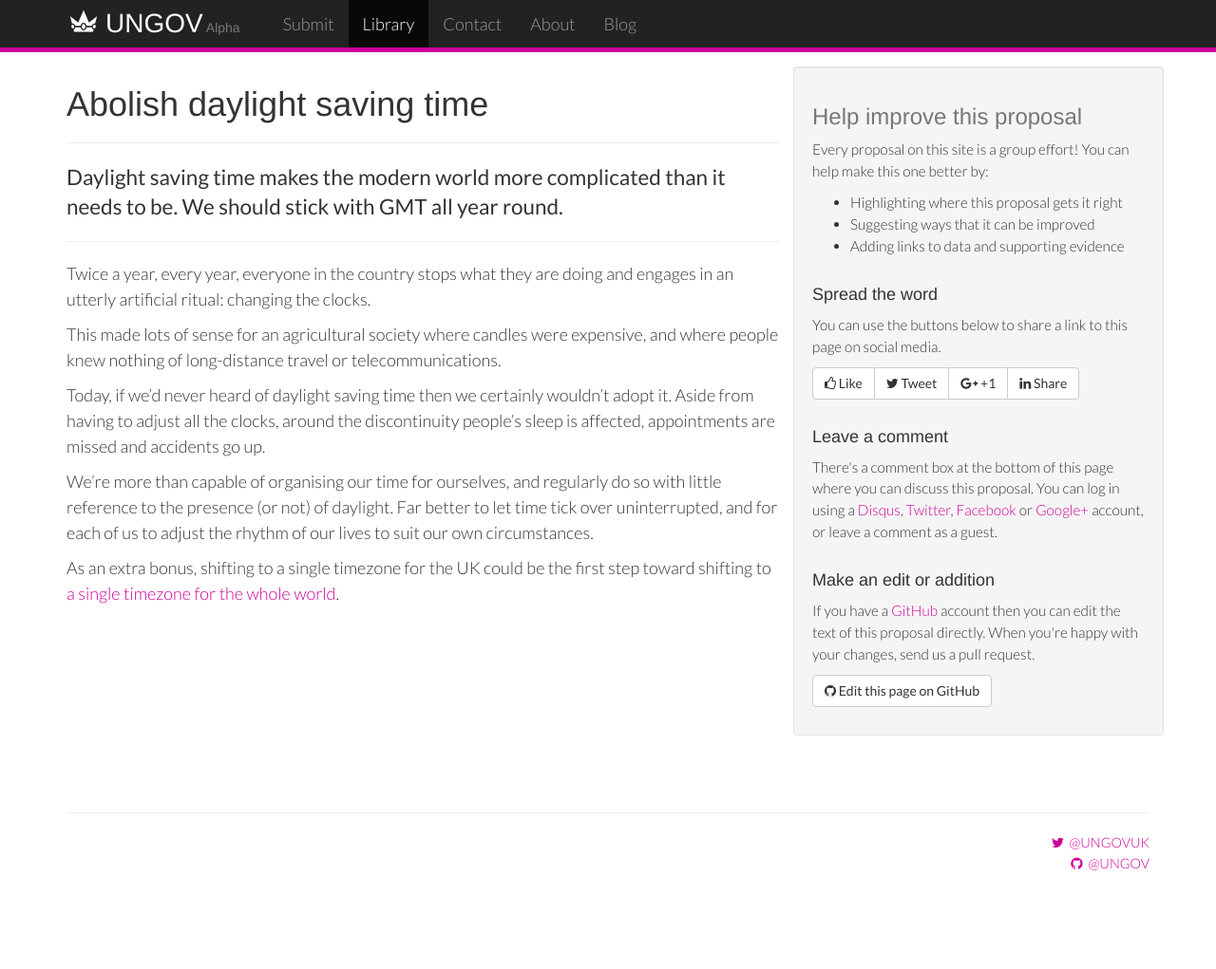
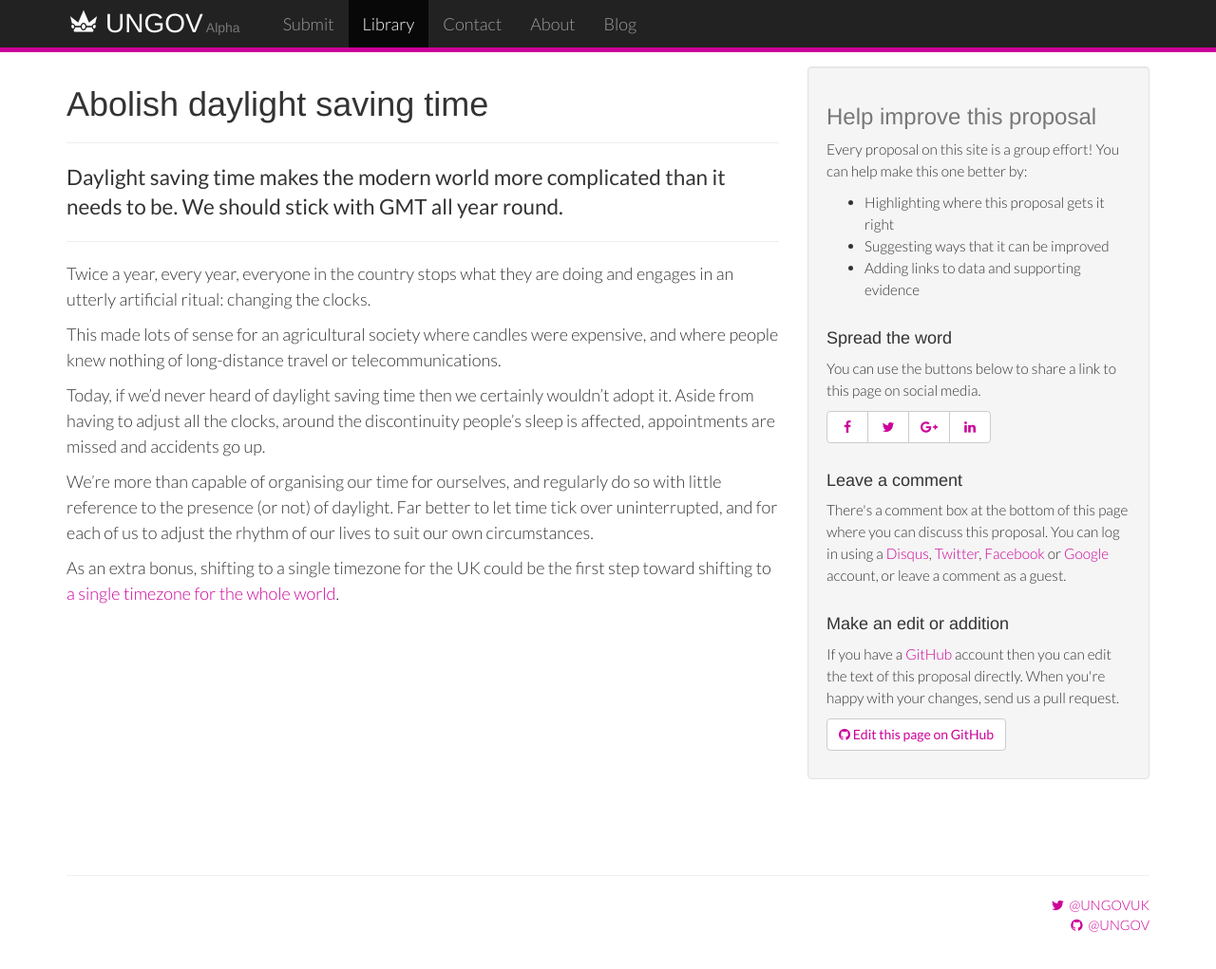
Before and after one commit to ungov/ungov.github.io, a Jekyll site: the page built from library/abolish-daylight-saving-time.md, in a window 1280 px wide and 1026 px high. Shown: the top 1021 px of the window at 95% size. Built offline with Jekyll 4.4.1, drawn with Linux system fonts in a browser that asks for light colours; nearby versions of some CDN libraries; comment, search, counter and statistics services are not loaded.

Commit message:
Formatting improvements

```diff
--- a/_layouts/library.html
+++ b/_layouts/library.html
@@ -13,7 +13,9 @@ layout: default
     {{ content }}
 
   </div>
-  <div class="col-md-4 col-front well small">
+  <div class="col-md-4 col-front">
+
+    <div class="well small">
 
       <h3 class="text-muted">Help improve this proposal</h3>
       <p>Every proposal on this site is a group effort! You can help make this one better by:</p>
@@ -27,18 +29,20 @@ layout: default
       <p>You can use the buttons below to share a link to this page on social media.</p>
 
       <p><div class="btn-group">
-      <a href="http://www.facebook.com/sharer/sharer.php?p[url]={{ page.url | prepend: site.url}}&[title]={{ page.title }}" target="_blank" class="btn btn-default"><i class="fa fa-thumbs-o-up"></i> Like</a>
-      <a href="http://twitter.com/intent/tweet/?text={{ page.title }}&url={{ page.url | prepend: site.url}}&via=ungovuk" target="_blank" class="btn btn-default"><i class="fa fa-twitter"></i> Tweet</a>
-      <a href="https://plus.google.com/share?url={{ page.url | prepend: site.url}}" target="_blank" class="btn btn-default"><i class="fa fa-google-plus"></i> +1</a>
-      <a href="http://www.linkedin.com/shareArticle?mini=true&url={{ page.url | prepend: site.url}}&title={{ page.title }}" target="_blank" class="btn btn-default"><i class="fa fa-linkedin"></i> Share</a>
+      <a href="http://www.facebook.com/sharer/sharer.php?p[url]={{ page.url | prepend: site.url}}&[title]={{ page.title }}" target="_blank" class="btn btn-default"><i class="fa fa-fw fa-facebook"></i></a>
+      <a href="http://twitter.com/intent/tweet/?text={{ page.title }}&url={{ page.url | prepend: site.url}}&via=ungovuk" target="_blank" class="btn btn-default"><i class="fa fa-fw fa-twitter"></i></a>
+      <a href="https://plus.google.com/share?url={{ page.url | prepend: site.url}}" target="_blank" class="btn btn-default"><i class="fa fa-fw fa-google-plus"></i></a>
+      <a href="http://www.linkedin.com/shareArticle?mini=true&url={{ page.url | prepend: site.url}}&title={{ page.title }}" target="_blank" class="btn btn-default"><i class="fa fa-fw fa-linkedin"></i></a>
       </div></p>
 
       <h4>Leave a comment</h4>
-      <p>There's a comment box at the bottom of this page where you can discuss this proposal. You can log in using a <a href="https://disqus.com">Disqus</a>, <a href="https://twitter.com/">Twitter</a>, <a href="https://facebook.com/">Facebook</a> or <a href="https://plus.google.com/">Google+</a> account, or leave a comment as a guest.<p>
+      <p>There's a comment box at the bottom of this page where you can discuss this proposal. You can log in using a <a href="https://disqus.com">Disqus</a>, <a href="https://twitter.com/">Twitter</a>, <a href="https://facebook.com/">Facebook</a> or <a href="https://plus.google.com/">Google</a> account, or leave a comment as a guest.<p>
 
       <h4>Make an edit or addition</h4>
       <p>If you have a <a href="https://github.com/">GitHub</a> account then you can edit the text of this proposal directly. When you're happy with your changes, send us a pull request.</p>
       <p><a href="{{ page.path }}" class="btn btn-default"><i class="fa fa-github"></i> Edit this page on GitHub</a></p>
+
+    </div>
 
   </div>
 </div>
--- a/css/main.scss
+++ b/css/main.scss
@@ -85,7 +85,13 @@ a:hover {
   color: $brand-color;
 }
 
+a.btn-default {
+  color: $brand-color;
+}
 
+a.btn-default:hover {
+  color: $brand-color-hover;
+}
 
 // Nav
 
```
